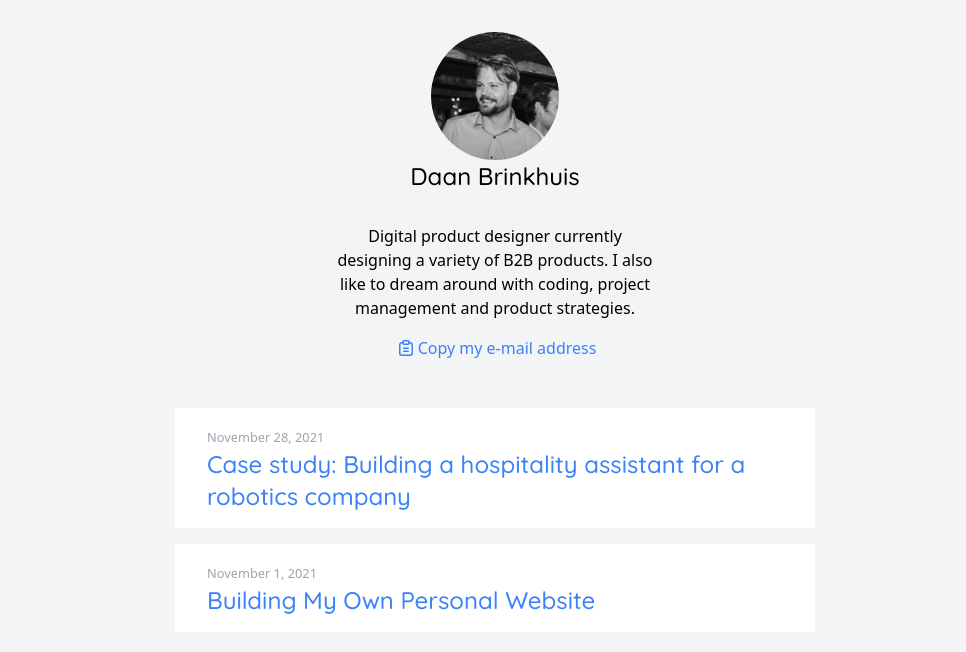
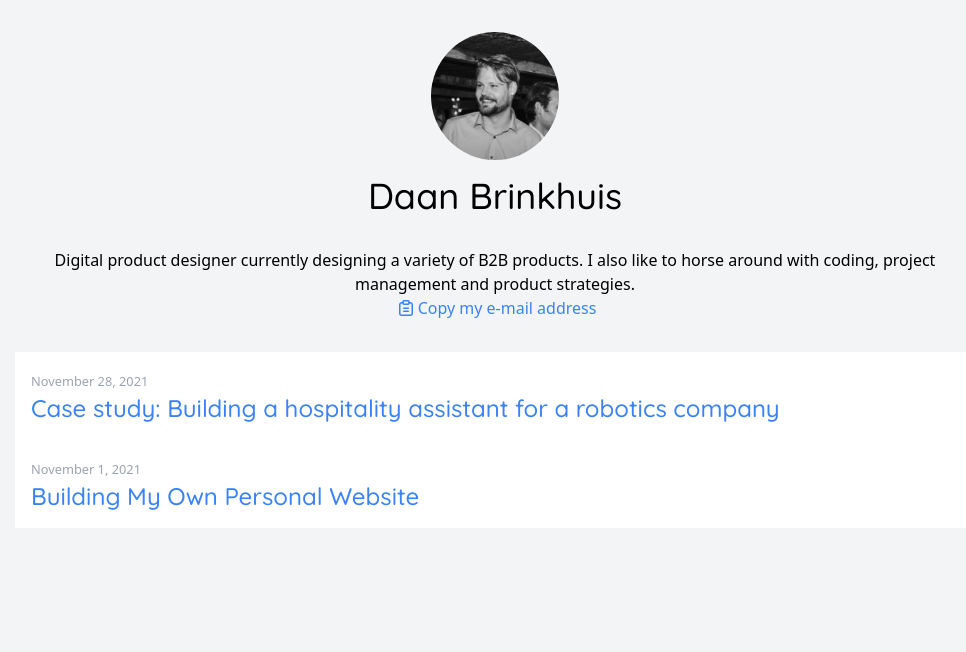
Before and after one commit to Daabri/personal-website, a Next.js app: page / in a window 1280 px wide. Shown: the top 652 px of the page, without its empty margins (145-1111 px from the left). Built offline with nearby package versions, Linux system fonts and the light colour scheme.

Commit message:
Add grid, clean up css, add dynamic image alt text

```diff
--- a/components/date.js
+++ b/components/date.js
@@ -1,8 +1,8 @@
 import { parseISO, format } from 'date-fns'
 
-export default function Date({ dateString }) {
+export default function Date({ dateString, className }) {
 	const date = parseISO(dateString)
-	return <time dateTime={dateString}>{format(date, 'LLLL d, yyyy')}</time>
+	return <time className={className} dateTime={dateString}>{format(date, 'LLLL d, yyyy')}</time>
 }
 
 // view different format string options here: https://date-fns.org/v2.16.1/docs/format
--- a/components/layout.js
+++ b/components/layout.js
@@ -6,9 +6,9 @@ export const siteTitle = 'Daan Brinkhuis'
 
 export default function Layout({ children, home }) {
 	return (
-		<div className="my-8 w-full flex flex-col gap-8 items-center">
+		<div className="my-8 w-full flex flex-col items-center">
 			{/* Header */}
-			<div className="w-1/2">
+			<div className="w-full grid grid-cols-8">
 				<Head>
 					<link
 						href="https://fonts.googleapis.com/css2?family=Quicksand:wght@300..700&display=swap"
@@ -20,22 +20,23 @@ export default function Layout({ children, home }) {
 					<meta name="og:title" content={siteTitle} />
 					<meta name="twitter:card" content="summary_large_image" />
 				</Head>
-				<header className="flex flex-col items-center">
+				<header className="col-span-8 flex flex-col items-center gap-4">
 					<Link href="/">
 						<a>
 							<img src="/images/profile.jpg" className="w-32 h-32 rounded-full" alt={name} />
 						</a>
 					</Link>
-					<h2>
+					<h1>
 						<Link href="/">
 							<a>{name}</a>
 						</Link>
-					</h2>
+					</h1>
 				</header>
 			</div>
 
 			{/* Content */}
-			<div className="w-1/2">
+			<div className="w-full grid grid-cols-8">
+				<main className="col-span-8 sm:col-start-2 sm:col-span-6">
 					{!home && (
 						<Link href="/">
 							<div className="my-4 py-2 px-4 w-max hover:bg-blue-500 text-blue-500 hover:text-white cursor-pointer">
@@ -43,9 +44,10 @@ export default function Layout({ children, home }) {
 							</div>
 						</Link>
 					)}
+					{children}
+				</main>
+			</div>
 
-				<main className="flex flex-col gap-8 items-center">{children}</main>
-			</div>
 		</div>
 	)
 }
--- a/pages/index.js
+++ b/pages/index.js
@@ -32,24 +32,25 @@ export default function Home({ allPostsData }) {
         <title>{siteTitle}</title>
       </Head>
 
-      <section className="flex flex-col w-1/2 justify-center text-center items-center">
-        <p>
-          Digital product designer currently designing a variety of B2B products. I also like to dream around with coding, project management and product strategies.
-        </p>
-        <p
-          className="flex p-2 my-2 justify-center cursor-pointer hover:bg-blue-500 text-blue-500 hover:text-white"
-          onClick={() => { navigator.clipboard.writeText("brinkhuis.daan@gmail.com") }}>
-          <ClipboardIcon />
-          Copy my e-mail address
+      <section className="col-span-6 py-8 px-2">
+        <p className="text-center justify-center">
+          Digital product designer currently designing a variety of B2B products. I also like to horse around with coding, project management and product strategies.
+          <span
+            className="flex justify-center cursor-pointer hover:bg-blue-500 text-blue-500 hover:text-white"
+            onClick={() => { navigator.clipboard.writeText("brinkhuis.daan@gmail.com") }}>
+            <ClipboardIcon />
+            Copy my e-mail address
+          </span>
         </p>
       </section>
 
-      <section>
-        <ul className="flex flex-col gap-4">
+      {/* Posts */}
+      <section className="flex flex-col items-stretch">
+        <ul>
           {allPostsData.map(({ id, date, title }) => (
             <li className="flex flex-col" key={id}>
               <Link href={`/posts/${id}`}>
-                <div className="group py-4 px-8 bg-white hover:bg-blue-500 cursor-pointer">
+                <div className="group p-4 bg-white hover:bg-blue-500 cursor-pointer">
                   <small className="text-gray-400 group-hover:text-blue-200 font-medium">
                     <Date dateString={date} />
                   </small>
--- a/pages/posts/[id].js
+++ b/pages/posts/[id].js
@@ -22,24 +22,24 @@ export async function getStaticPaths() {
 }
 
 export default function Post({ postData }) {
-	const img = postData.image;
-	console.log(img)
 
 	return (
 		<Layout>
 			<Head>
 				<title>{postData.title}</title>
 			</Head>
-			<Image
-				src={img}
-				width={3200}
-				height={2400}
-				alt="Dashboard showing multiple reservations and a detail window"
-			/>
-			<article className="flex flex-col bg-white py-4 px-8">
-				<Date dateString={postData.date} />
-				<h1>{postData.title}</h1>
-				<div className="flex flex-col gap-2" dangerouslySetInnerHTML={{ __html: postData.contentHtml }} />
+			<article className="bg-white">
+				<Image
+					src={postData.image}
+					width={3200}
+					height={2400}
+					alt={postData.imageAltText}
+				/>
+				<section className="p-8">
+					<Date className="text-blue-400" dateString={postData.date} />
+					<h1 className="mb-8 text-blue-500">{postData.title}</h1>
+					<div dangerouslySetInnerHTML={{ __html: postData.contentHtml }} />
+				</section>
 			</article>
 		</Layout>
 	)
--- a/posts/case-study-festo.md
+++ b/posts/case-study-festo.md
@@ -2,14 +2,25 @@
 title: 'Case study: Building a hospitality assistant for a robotics company'
 date: '2021-11-28'
 image: '/images/festo_live.png'
+imageAltText: 'Dashboard showing multiple reservations and a detail window'
 ---
 
-## context
+## Context
+
 Festo is a worldwide industrial control and automation company. The Hospitality Assistant project was requested by Festo’s Delft location, who aims to be a bigger presence in their municipality in terms of hospitality. They often host gatherings, events, parties and meetings, and can receive a lot of guests in different rooms with different activities.
 
 They have showrooms, presentation rooms, and even an escape room to treat their guests accordingly. Frequent visitors are customers, schools, Festo colleagues from abroad, or other companies nearby.
 
-## mission
+## Mission
+
 Festo’s hospitality is important to them, so they have multiple receptionists and a hospitality manager to make sure every visit is a success. They use regular planning software to manage room reservations and catering, which is not tailored to Festo’s specific use case, which results in a lot of error prone reservation adjustments by employees, a lot of work for receptionists, and just general frustration for everyone.
 
 The lack of communication between software and having too many tools for the job creates a repetitive, slow and problematic reservation process for all employees at Festo. The mission is to create a single software solution that can create and manage reservations for visitors. These reservations include data about rooms, gifts, catering and visitor badges, among other things.
+
+## My role
+
+- Improve the reservation creation process to make it faster, more reliable and less time-consuming for the people that create and update them.
+- Improve the maintainability of a reservation for the hospitality assistant and the receptionists.
+- Provide a user experience that anyone can understand within minutes of first using it.
+- Allow reservations to include additional information about the type of reservation, rooms, catering, name badges, the host, or promotional gifts.
+Make sure that catering and the hospitality team always have the latest information about upcoming reservations, and the ability to handle them accordingly.
--- a/styles/global.css
+++ b/styles/global.css
@@ -15,4 +15,7 @@
 	h2 {
 		@apply text-2xl font-quicksand font-medium;
 	}
+	article section div h2 {
+		@apply mt-8 capitalize
+	}
 }
```
Lines whose indentation alone changed are shown as unchanged.
